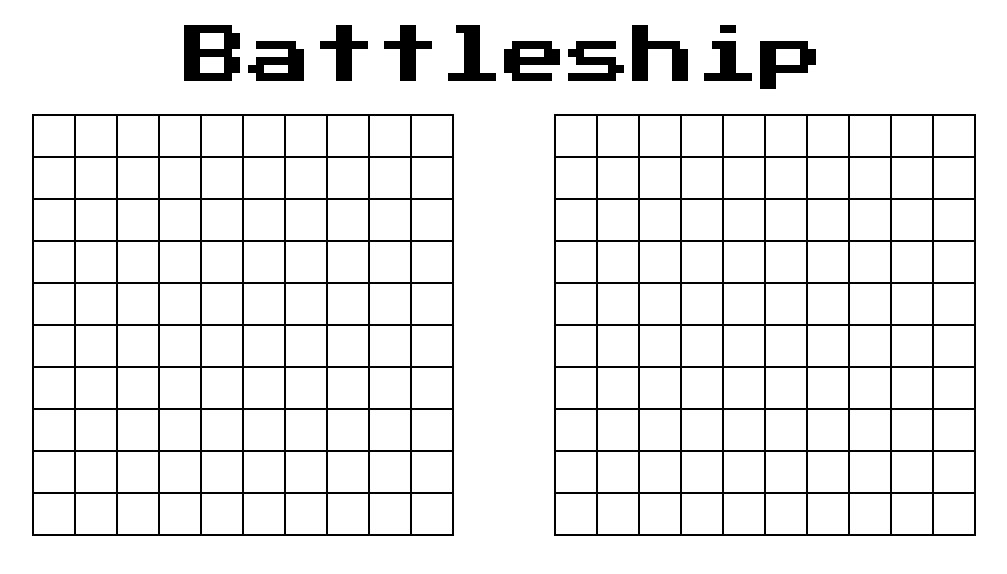
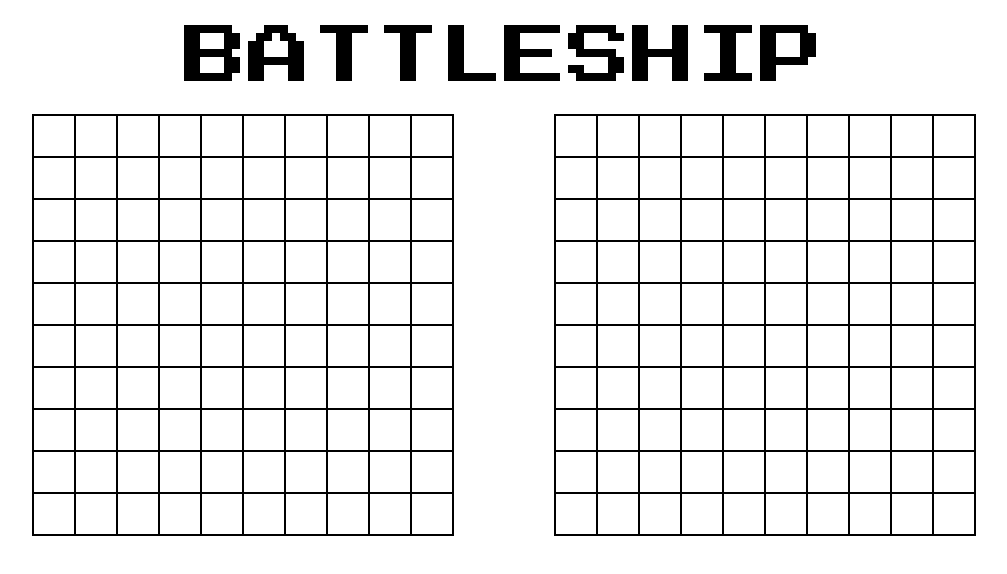
Before and after one commit to omardevelops/battleship, a website built with webpack: page dist/index.html in a window 1280 px wide. Shown: the whole page, without its empty margins (136-1143 px from the left). Built offline with nearby package versions, Linux system fonts and the light colour scheme.

Commit message:
change: battleship logo to fully capital

```diff
--- a/dist/index.html
+++ b/dist/index.html
@@ -9,7 +9,7 @@
 </head>
 
 <body>
-  <h1 id="logo">Battleship</h1>
+  <h1 id="logo">BATTLESHIP</h1>
   <div id="grids-container">
     <div id="player1-grid" class="grid"></div>
     <div id="player2-grid" class="grid"></div>
```
